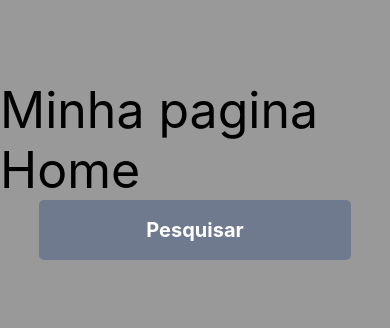
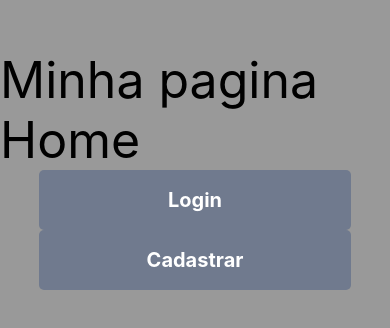
Before and after one commit to FELIPEMENEGUELI/AulaSerratec, a React Native app in the folder Serratec2024-2/ReactNative/firstapp/: screen / in a window 390 px wide. Shown: the part 252-580 px from the top of the page. Built offline with nearby package versions, Linux system fonts and the light colour scheme.

Commit message:
add function components

```diff
--- a/Serratec2024-2/ReactNative/firstapp/src/components/ButtonComp/index.tsx
+++ b/Serratec2024-2/ReactNative/firstapp/src/components/ButtonComp/index.tsx
@@ -4,12 +4,14 @@ import { styles } from "./style";
 interface PropsButton {
   title?: string;
   propsBackgroundColor?: string;
+  handleFunction: () => void;
 }
 
-export const ButtonComp = ({ title, propsBackgroundColor }: PropsButton) => {
+export const ButtonComp = ({ title, propsBackgroundColor, handleFunction }: PropsButton) => {
 
   return (
     <TouchableOpacity
+      onPress={handleFunction}
       activeOpacity={0.2}
       style={[styles.styleButton, {
         backgroundColor: propsBackgroundColor ? propsBackgroundColor : "red"
--- a/Serratec2024-2/ReactNative/firstapp/src/screens/Home/index.tsx
+++ b/Serratec2024-2/ReactNative/firstapp/src/screens/Home/index.tsx
@@ -1,8 +1,16 @@
-import { Text, View } from "react-native";
+import { Alert, Text, View } from "react-native";
 import { styles } from "./style";
 import { ButtonComp } from "../../components/ButtonComp";
 
 export const Home = () => {
+
+  const hanldeLogin = () => {
+    Alert.alert("Botão para realizar login");
+  }
+
+  const handleRegister = () => {
+    Alert.alert("Botão cadastrar");
+  }
 
   return (
     <View style={styles.container}>
@@ -11,7 +19,8 @@ export const Home = () => {
       </Text>
 
       <View style={styles.boxForms}>
-        <ButtonComp title="Pesquisar" propsBackgroundColor="#5689" />
+        <ButtonComp handleFunction={hanldeLogin} title="Login" propsBackgroundColor="#5689" />
+        <ButtonComp handleFunction={handleRegister} title="Cadastrar" propsBackgroundColor="#5689" />
       </View>
 
       {/* <Button title="Botão native" color="red" /> */}
```
